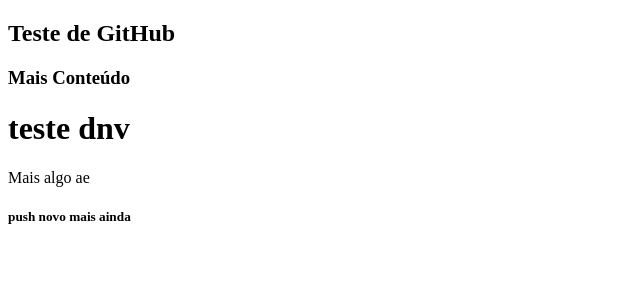
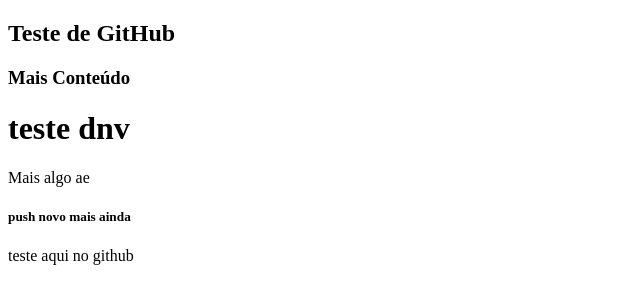
Before and after one commit to FroosxTy/Eclipse, a plain HTML site: page index.html in a window 1280 px wide. Shown: the whole page, without its empty margins (0-640 px from the left). Drawn offline with Linux system fonts and the light colour scheme.

Commit message:
Update index.html

```diff
--- a/index.html
+++ b/index.html
@@ -18,6 +18,7 @@
 
     <h5> push novo mais ainda</h5>
 
+    teste aqui no github
 </body>
 
 </html>
```
